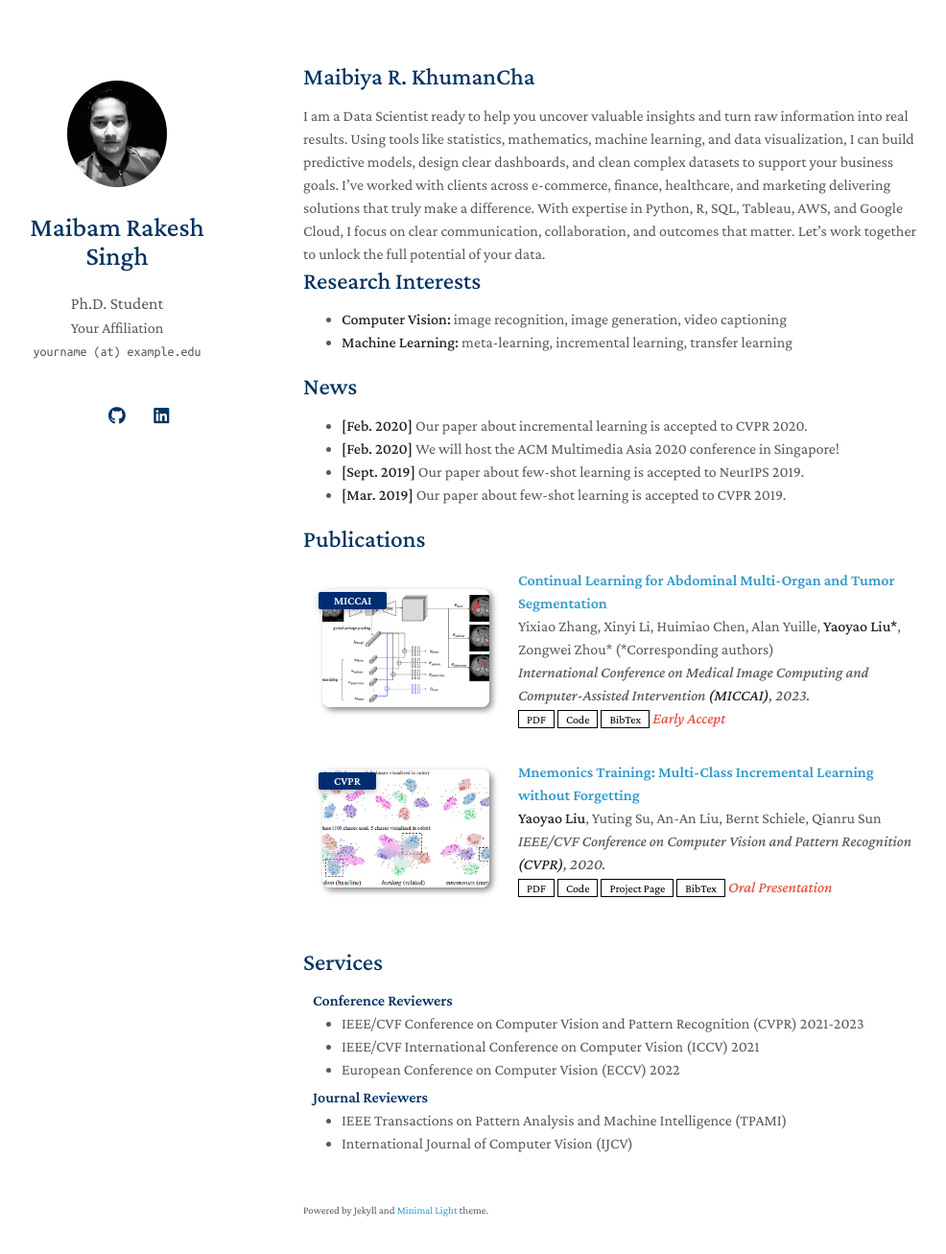
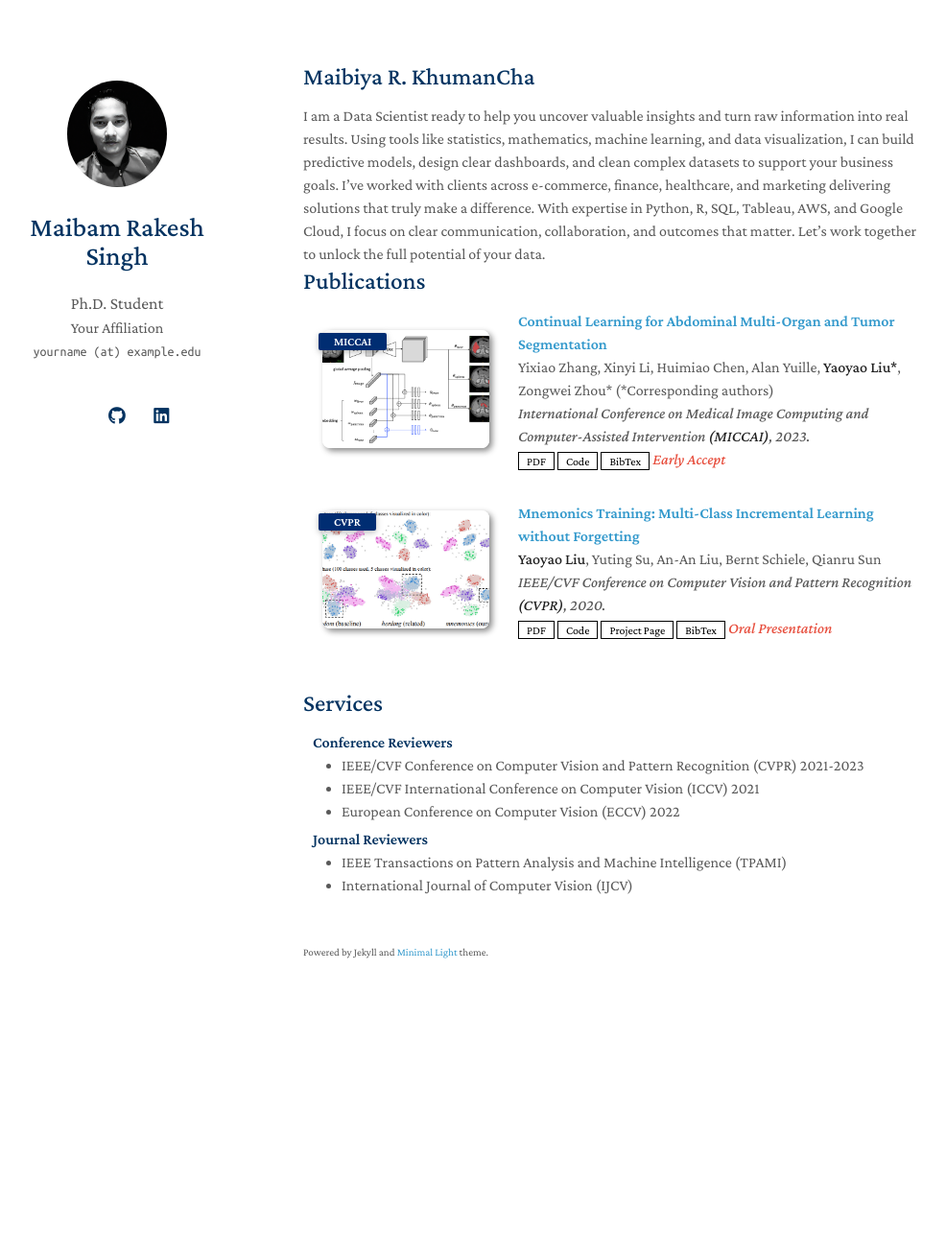
Before and after one commit to maibamrakeshsingh/mimi, a Jekyll site: the page built from index.md, in a window 1280 px wide and 1342 px high. Shown: the top 1307 px of the window at 96% size, without its empty margins (154-1140 px from the left). Built offline with Jekyll 4.4.1, drawn with Linux system fonts in a browser that asks for light colours; a style sheet for code colours, icons or effects is not loaded; our own code applies the rules of GitHub Pages for plain Markdown files.

Commit message:
Update index.md

```diff
--- a/index.md
+++ b/index.md
@@ -6,17 +6,6 @@
  I am a Data Scientist ready to help you uncover valuable insights and turn raw information into real results. Using tools like statistics, mathematics, machine learning, and data visualization, I can build predictive models, design clear dashboards, and clean complex datasets to support your business goals. I’ve worked with clients across e-commerce, finance, healthcare, and marketing delivering solutions that truly make a difference. With expertise in Python, R, SQL, Tableau, AWS, and Google Cloud, I focus on clear communication, collaboration, and outcomes that matter. Let’s work together to unlock the full potential of your data.
 </div>
 
-## Research Interests
-
-- **Computer Vision:** image recognition, image generation, video captioning
-- **Machine Learning:** meta-learning, incremental learning, transfer learning
-
-## News
-
-- **[Feb. 2020]** Our paper about incremental learning is accepted to CVPR 2020.
-- **[Feb. 2020]** We will host the ACM Multimedia Asia 2020 conference in Singapore!
-- **[Sept. 2019]** Our paper about few-shot learning is accepted to NeurIPS 2019.
-- **[Mar. 2019]** Our paper about few-shot learning is accepted to CVPR 2019.
 
 {% include_relative _includes/publications.md %}
 
```
